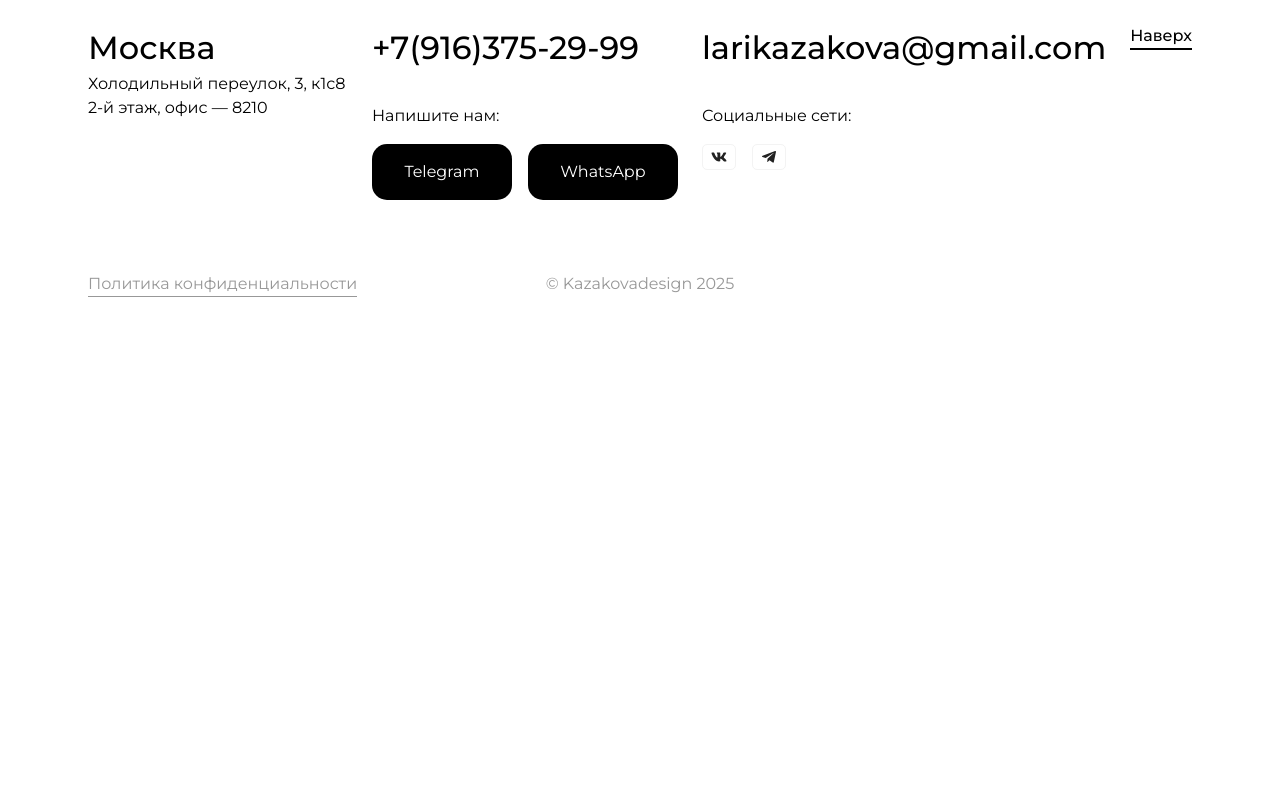
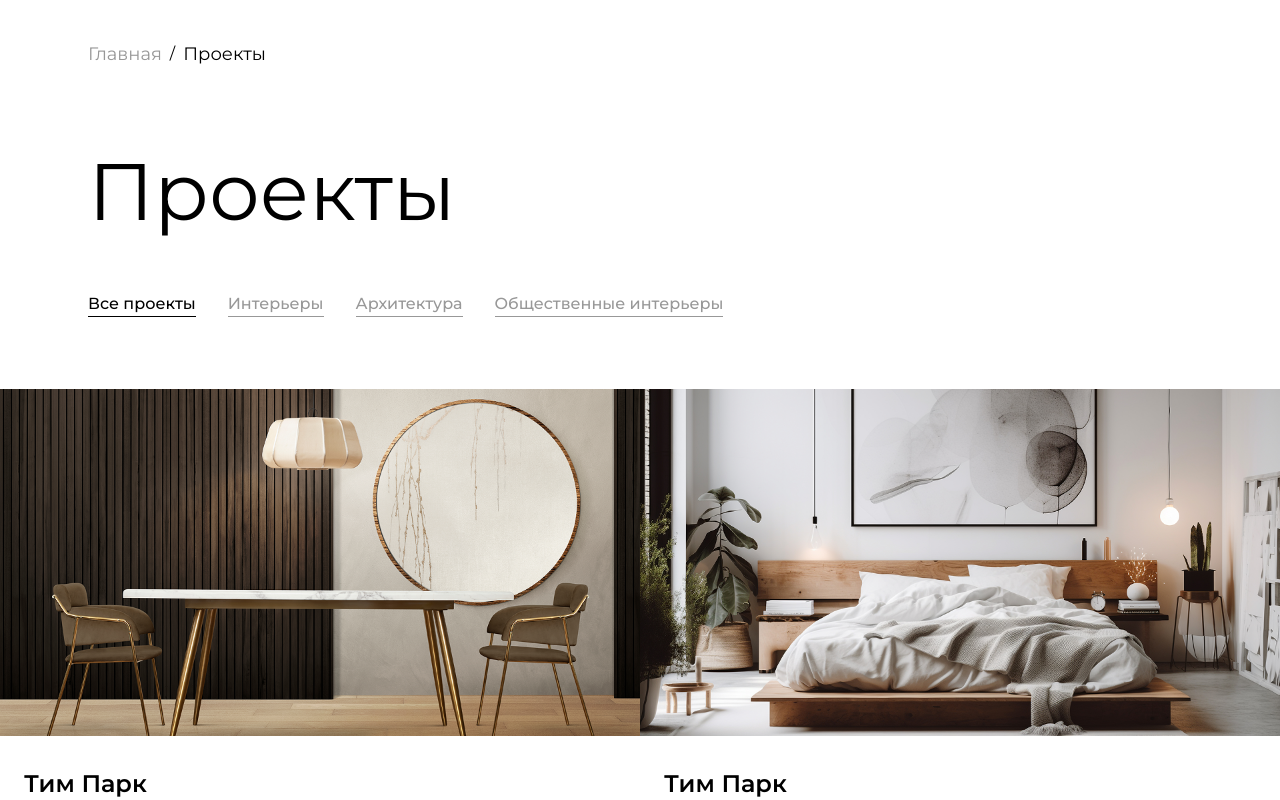
Before and after one commit to KJDev99/Kazakova, a React (Vite) app: page /projects in a window 1280 px wide. Shown: the part 120-920 px from the top of the page. Before the commit the page ends 800 px from the top, so only its background shows below. Built offline with nearby package versions, Linux system fonts and the light colour scheme.

Commit message:
products page add

```diff
--- /dev/null
+++ b/src/components/Product/productContent.jsx
@@ -0,0 +1,37 @@
+import React from "react";
+
+export default function ProductContent() {
+  return (
+    <div className="mt-18 mb-0 space-y-18 grid grid-cols-2">
+      {[
+        "sec1.png",
+        "sec2.png",
+        "sec3.png",
+        "sec4.png",
+        "sec1.png",
+        "sec2.png",
+        "sec3.png",
+        "sec4.png",
+        "sec1.png",
+        "sec2.png",
+        "sec3.png",
+        "sec4.png",
+        "sec1.png",
+        "sec2.png",
+        "sec3.png",
+        "sec4.png",
+      ].map((img, index) => (
+        <div key={index} className="flex flex-col">
+          <div className="relative group">
+            <img src={`/${img}`} alt="" className="w-full" />
+            <div className="absolute inset-0 bg-black opacity-0 group-hover:opacity-50 transition-opacity duration-300"></div>
+          </div>
+          <div className="px-6 pt-8">
+            <h3 className="mb-0 font-semibold text-2xl">Тим Парк</h3>
+            <p className="mt-0">2024 Москва, 150 m²</p>
+          </div>
+        </div>
+      ))}
+    </div>
+  );
+}
--- /dev/null
+++ b/src/components/Product/productNav.jsx
@@ -0,0 +1,14 @@
+import React from "react";
+import { Link } from "react-router-dom";
+
+export default function ProductNav() {
+  return (
+    <div className="mt-18 mb-16 max-w-[1920px] mx-auto gap-2 items-center flex px-22">
+      <Link to="/" className="text-lg text-[#989898]">
+        Главная
+      </Link>
+      <div>/</div>
+      <p className="text-lg">Проекты</p>
+    </div>
+  );
+}
--- /dev/null
+++ b/src/components/Product/productTitle.jsx
@@ -0,0 +1,59 @@
+import React, { useState } from "react";
+
+export default function ProductTitle() {
+  const [activeTab, setActiveTab] = useState("Все проекты");
+
+  const handleTabClick = (tabName) => {
+    setActiveTab(tabName);
+  };
+
+  return (
+    <div>
+      <div className="px-22 flex flex-col">
+        <h2 className="text-[80px] mb-10">Проекты</h2>
+        <div className="flex space-x-8">
+          <span
+            className={`border-b-1 font-medium cursor-pointer w-max ${
+              activeTab === "Все проекты"
+                ? "border-[#000] text-[#000]"
+                : "border-[#989898] text-[#989898]"
+            }`}
+            onClick={() => handleTabClick("Все проекты")}
+          >
+            Все проекты
+          </span>
+          <span
+            className={`border-b-1 font-medium cursor-pointer w-max ${
+              activeTab === "Интерьеры"
+                ? "border-[#000] text-[#000]"
+                : "border-[#989898] text-[#989898]"
+            }`}
+            onClick={() => handleTabClick("Интерьеры")}
+          >
+            Интерьеры
+          </span>
+          <span
+            className={`border-b-1 font-medium cursor-pointer w-max ${
+              activeTab === "Архитектура"
+                ? "border-[#000] text-[#000]"
+                : "border-[#989898] text-[#989898]"
+            }`}
+            onClick={() => handleTabClick("Архитектура")}
+          >
+            Архитектура
+          </span>
+          <span
+            className={`border-b-1 font-medium cursor-pointer w-max ${
+              activeTab === "Общественные интерьеры"
+                ? "border-[#000] text-[#000]"
+                : "border-[#989898] text-[#989898]"
+            }`}
+            onClick={() => handleTabClick("Общественные интерьеры")}
+          >
+            Общественные интерьеры
+          </span>
+        </div>
+      </div>
+    </div>
+  );
+}
--- a/src/components/navbar.jsx
+++ b/src/components/navbar.jsx
@@ -61,7 +61,7 @@ export default function Navbar() {
         <Button width="180px" text="Написать нам" onClick={handleClick} />
       </div>
       {showButtons && (
-        <div className="mt-4 flex flex-col gap-1 animate-fade-in absolute right-22 top-[150px]">
+        <div className="mt-4 flex flex-col gap-1 animate-fade-in absolute right-0 top-[100px]">
           <a
             href="https://wa.me/998901234567"
             target="_blank"
--- a/src/pages/Projects.jsx
+++ b/src/pages/Projects.jsx
@@ -1,5 +1,17 @@
 import React from "react";
+import ProductNav from "../components/Product/productNav";
+
+import ProductTitle from "../components/Product/productTitle";
+import ProductContent from "../components/Product/productContent";
+import Forma from "../components/forma";
 
 export default function Projects() {
-  return <div>Projects</div>;
+  return (
+    <>
+      <ProductNav />
+      <ProductTitle />
+      <ProductContent />
+      <Forma />
+    </>
+  );
 }
```
